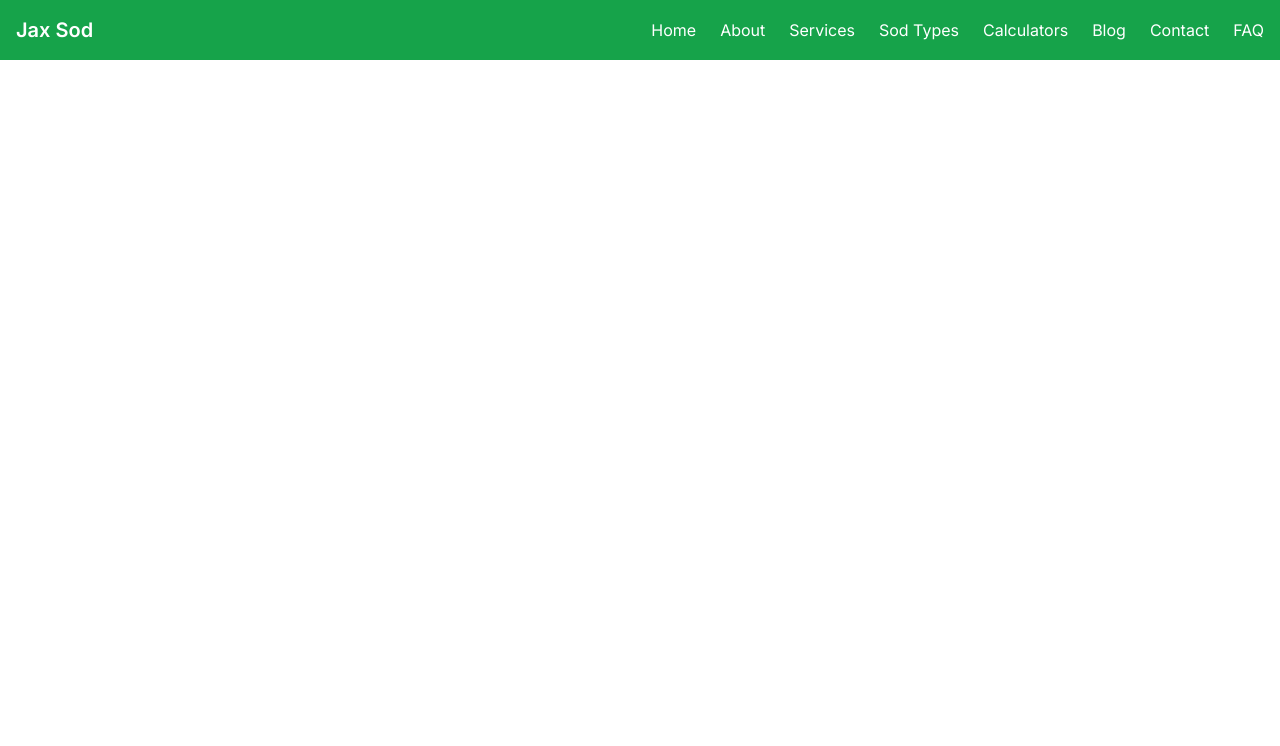
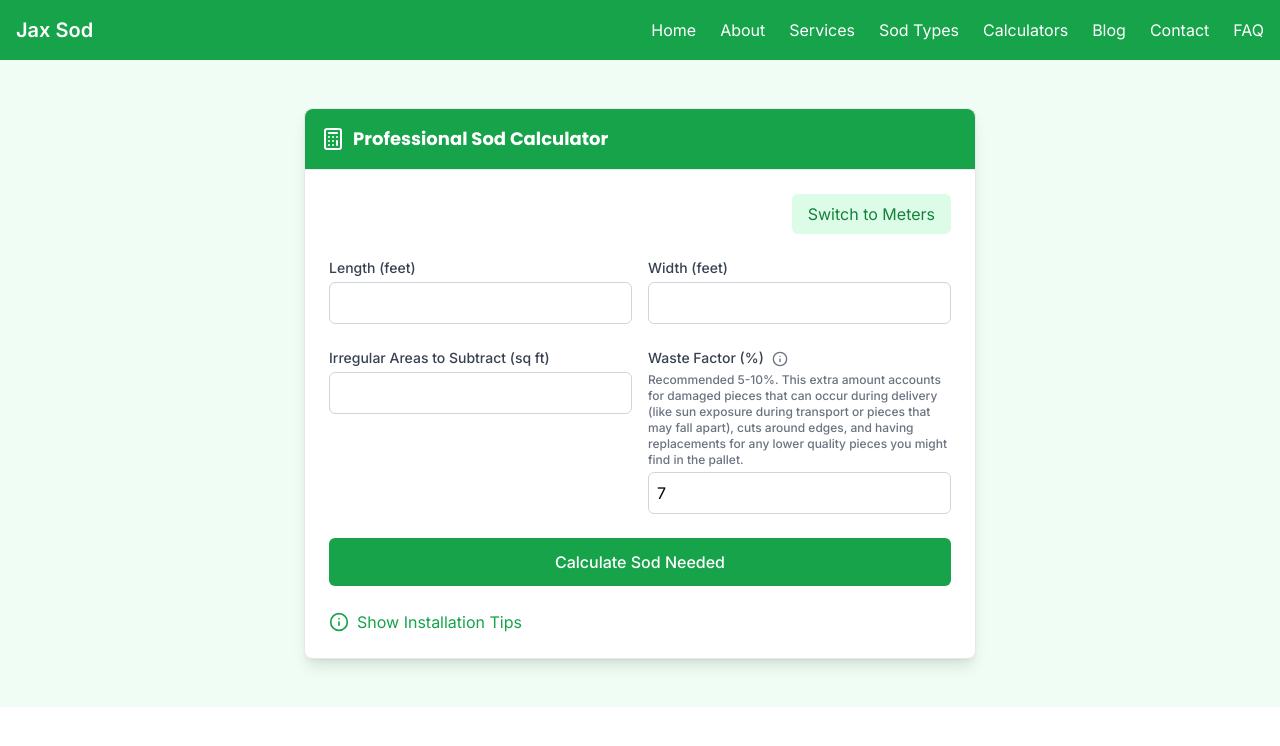
Before and after one commit to bigbricey/sb1-nvbevo, a React (Vite) app: page /calculators in a window 1280 px wide. Shown: the top 746 px of the page. Built offline with nearby package versions, Linux system fonts and the light colour scheme.

Commit message:
Update Lawn Calculators with new sod calculator design

```diff
--- a/src/App.tsx
+++ b/src/App.tsx
@@ -30,7 +30,7 @@ function App() {
         <Route path="/blog/:slug" element={<BlogPost />} />
         <Route path="/faq" element={<FAQ />} />
         <Route path="/location" element={<Location />} />
-        <Route path="/lawn-calculators" element={<LawnCalculators />} />
+        <Route path="/calculators" element={<LawnCalculators />} />
         <Route path="/sod-types" element={<SodTypes />} />
       </Routes>
     </Router>
--- /dev/null
+++ b/src/components/ui/Alert.tsx
@@ -0,0 +1,14 @@
+import React, { ReactNode } from 'react';
+
+interface AlertProps {
+  children: ReactNode;
+  className?: string;
+}
+
+export const Alert = ({ children, className }: AlertProps) => (
+  <div className={`border-l-4 p-4 ${className}`}>{children}</div>
+);
+
+export const AlertDescription = ({ children }: { children: ReactNode }) => (
+  <div>{children}</div>
+);
--- /dev/null
+++ b/src/components/ui/Card.tsx
@@ -0,0 +1,22 @@
+import React, { ReactNode } from 'react';
+
+interface CardProps {
+  children: ReactNode;
+  className?: string;
+}
+
+export const Card = ({ children, className }: CardProps) => (
+  <div className={`border rounded-lg shadow ${className}`}>{children}</div>
+);
+
+export const CardHeader = ({ children, className }: CardProps) => (
+  <div className={`p-4 border-b ${className}`}>{children}</div>
+);
+
+export const CardTitle = ({ children, className }: CardProps) => (
+  <h2 className={`text-lg font-bold ${className}`}>{children}</h2>
+);
+
+export const CardContent = ({ children, className }: CardProps) => (
+  <div className={`p-4 ${className}`}>{children}</div>
+);
--- a/src/pages/LawnCalculators.tsx
+++ b/src/pages/LawnCalculators.tsx
@@ -1,131 +1,222 @@
 import React, { useState } from 'react';
-import { Calculator, ArrowRight, Info } from 'lucide-react';
+import { Card, CardHeader, CardTitle, CardContent } from '../components/ui/Card';
+import { Alert, AlertDescription } from '../components/ui/Alert';
+import { Calculator, Info } from 'lucide-react';
 import SEO from '../components/SEO';
 
-export default function LawnCalculators() {
-  const [length, setLength] = useState('');
-  const [width, setWidth] = useState('');
-  const [result, setResult] = useState(null);
+interface Results {
+  totalArea: string;
+  areaWithWaste: string;
+  unit: string;
+}
 
-  const calculateSodNeeded = (e) => {
-    e.preventDefault();
-    const area = parseFloat(length) * parseFloat(width);
-    const sodNeeded = Math.ceil(area * 1.1); // Adding 10% for waste
-    setResult(sodNeeded);
+const SodCalculator = () => {
+  const [measurements, setMeasurements] = useState({
+    length: '',
+    width: '',
+    irregularAreas: '',
+    waste: '7'
+  });
+
+  const [unit, setUnit] = useState('feet');
+  const [results, setResults] = useState<Results | null>(null);
+  const [showTips, setShowTips] = useState(false);
+
+  const handleCalculate = () => {
+    const length = parseFloat(measurements.length);
+    const width = parseFloat(measurements.width);
+    const irregularAreas = parseFloat(measurements.irregularAreas) || 0;
+    const wastePercentage = parseFloat(measurements.waste) / 100;
+
+    if (isNaN(length) || isNaN(width) || length <= 0 || width <= 0) {
+      alert('Please enter valid length and width measurements');
+      return;
+    }
+
+    const totalArea = (length * width) - irregularAreas;
+    const areaWithWaste = totalArea * (1 + wastePercentage);
+
+    setResults({
+      totalArea: Math.max(0, totalArea).toFixed(2),
+      areaWithWaste: Math.max(0, areaWithWaste).toFixed(2),
+      unit
+    });
+  };
+
+  const handleInputChange = (e: React.ChangeEvent<HTMLInputElement>) => {
+    const { name, value } = e.target;
+    setMeasurements(prev => ({
+      ...prev,
+      [name]: value
+    }));
+  };
+
+  const toggleUnit = () => {
+    if (unit === 'feet') {
+      setUnit('meters');
+      setMeasurements(prev => ({
+        ...prev,
+        length: prev.length ? (parseFloat(prev.length) * 0.3048).toFixed(2) : '',
+        width: prev.width ? (parseFloat(prev.width) * 0.3048).toFixed(2) : '',
+        irregularAreas: prev.irregularAreas ? (parseFloat(prev.irregularAreas) * 0.092903).toFixed(2) : ''
+      }));
+    } else {
+      setUnit('feet');
+      setMeasurements(prev => ({
+        ...prev,
+        length: prev.length ? (parseFloat(prev.length) / 0.3048).toFixed(2) : '',
+        width: prev.width ? (parseFloat(prev.width) / 0.3048).toFixed(2) : '',
+        irregularAreas: prev.irregularAreas ? (parseFloat(prev.irregularAreas) / 0.092903).toFixed(2) : ''
+      }));
+    }
   };
 
   return (
-    <>
-      <SEO
-        title="Lawn Calculator | Estimate Sod Needed | Jacksonville Sod Installation"
-        description="Free lawn calculator to estimate sod needed for your Jacksonville property. Professional sod installation estimates and consultation available."
-      />
+    <Card className="w-full max-w-2xl mx-auto bg-white shadow-lg">
+      <CardHeader className="bg-green-600 text-white rounded-t-lg">
+        <CardTitle className="flex items-center gap-2 text-2xl font-bold">
+          <Calculator className="w-6 h-6" />
+          Professional Sod Calculator
+        </CardTitle>
+      </CardHeader>
 
-      <div className="bg-green-50 py-12">
-        <div className="container mx-auto px-4">
-          <div className="max-w-4xl mx-auto">
-            <h1 className="text-4xl md:text-5xl font-bold text-green-800 mb-8 flex items-center">
-              <Calculator className="mr-4" size={36} />
-              Free Lawn Calculator
-            </h1>
+      <CardContent className="p-6">
+        <div className="space-y-6">
+          <div className="flex justify-end">
+            <button
+              onClick={toggleUnit}
+              className="bg-green-100 text-green-700 px-4 py-2 rounded-md hover:bg-green-200 transition-colors"
+            >
+              Switch to {unit === 'feet' ? 'Meters' : 'Feet'}
+            </button>
+          </div>
 
-            <div className="bg-white p-8 rounded-lg shadow-md mb-8">
-              <h2 className="text-2xl font-semibold text-green-800 mb-6">Calculate Sod Needed</h2>
-
-              <form onSubmit={calculateSodNeeded} className="space-y-6">
-                <div className="grid md:grid-cols-2 gap-6">
+          <div className="grid gap-4 md:grid-cols-2">
             <div>
               <label className="block text-sm font-medium text-gray-700 mb-1">
-                      Length (feet)
+                Length ({unit})
               </label>
               <input
                 type="number"
-                      value={length}
-                      onChange={(e) => setLength(e.target.value)}
-                      className="w-full p-2 border border-gray-300 rounded-md"
-                      required
-                      min="1"
+                name="length"
+                value={measurements.length}
+                onChange={handleInputChange}
+                className="w-full p-2 border border-gray-300 rounded-md focus:ring-2 focus:ring-green-500 focus:border-transparent"
+                min="0"
+                step="0.1"
               />
             </div>
             <div>
               <label className="block text-sm font-medium text-gray-700 mb-1">
-                      Width (feet)
+                Width ({unit})
               </label>
               <input
                 type="number"
-                      value={width}
-                      onChange={(e) => setWidth(e.target.value)}
-                      className="w-full p-2 border border-gray-300 rounded-md"
-                      required
-                      min="1"
+                name="width"
+                value={measurements.width}
+                onChange={handleInputChange}
+                className="w-full p-2 border border-gray-300 rounded-md focus:ring-2 focus:ring-green-500 focus:border-transparent"
+                min="0"
+                step="0.1"
+              />
+            </div>
+          </div>
+
+          <div className="grid gap-4 md:grid-cols-2">
+            <div>
+              <label className="block text-sm font-medium text-gray-700 mb-1">
+                Irregular Areas to Subtract ({unit === 'feet' ? 'sq ft' : 'sq m'})
+              </label>
+              <input
+                type="number"
+                name="irregularAreas"
+                value={measurements.irregularAreas}
+                onChange={handleInputChange}
+                className="w-full p-2 border border-gray-300 rounded-md focus:ring-2 focus:ring-green-500 focus:border-transparent"
+                min="0"
+                step="0.1"
+              />
+            </div>
+            <div>
+              <label className="block text-sm font-medium text-gray-700 mb-1">
+                Waste Factor (%) <Info className="w-4 h-4 inline-block text-gray-500 ml-1" />
+                <span className="block text-xs text-gray-500 mt-1">
+                  Recommended 5-10%. This extra amount accounts for damaged pieces that can occur during delivery
+                  (like sun exposure during transport or pieces that may fall apart), cuts around edges, and
+                  having replacements for any lower quality pieces you might find in the pallet.
+                </span>
+              </label>
+              <input
+                type="number"
+                name="waste"
+                value={measurements.waste}
+                onChange={handleInputChange}
+                className="w-full p-2 border border-gray-300 rounded-md focus:ring-2 focus:ring-green-500 focus:border-transparent"
+                min="0"
+                max="100"
+                step="1"
               />
             </div>
           </div>
 
           <button
-                  type="submit"
-                  className="w-full bg-green-600 text-white py-3 px-6 rounded-lg hover:bg-green-700 transition"
+            onClick={handleCalculate}
+            className="w-full bg-green-600 text-white py-3 rounded-md hover:bg-green-700 transition-colors font-medium"
           >
-                  Calculate Square Footage
+            Calculate Sod Needed
           </button>
-              </form>
 
-              {result && (
+          {results && (
             <div className="mt-6 p-4 bg-green-50 rounded-lg">
-                  <h3 className="font-semibold text-green-800 mb-2">Estimated Sod Needed:</h3>
-                  <p className="text-2xl font-bold text-green-600">{result} Square Feet</p>
-                  <p className="text-sm text-green-700 mt-2">
-                    *Includes 10% extra for cuts and waste
-                  </p>
+              <h3 className="text-lg font-semibold text-green-800 mb-3">Results</h3>
+              <div className="space-y-2 text-green-700">
+                <p className="font-semibold">Total Area Needed: {results.totalArea} {unit === 'feet' ? 'sq ft' : 'sq m'}</p>
+                <p className="text-sm">Area including {measurements.waste}% waste factor: {results.areaWithWaste} {unit === 'feet' ? 'sq ft' : 'sq m'}</p>
+                <p className="mt-4 text-sm italic">Please contact us for current pallet sizes and pricing for different sod varieties.</p>
+              </div>
             </div>
           )}
-            </div>
 
-            <div className="bg-white rounded-lg shadow-md p-6 mb-8">
-              <h2 className="text-2xl font-semibold text-green-800 mb-4">
-                Measurement Tips
-              </h2>
-              <ul className="space-y-3">
-                <li className="flex items-start">
-                  <Info className="text-green-600 mr-2 mt-1" size={20} />
-                  <span>Measure the length and width in feet</span>
-                </li>
-                <li className="flex items-start">
-                  <Info className="text-green-600 mr-2 mt-1" size={20} />
-                  <span>For irregular shapes, break into rectangles and add together</span>
-                </li>
-                <li className="flex items-start">
-                  <Info className="text-green-600 mr-2 mt-1" size={20} />
-                  <span>Include 10% extra for cuts and waste (automatically added)</span>
-                </li>
-                <li className="flex items-start">
-                  <Info className="text-green-600 mr-2 mt-1" size={20} />
-                  <span>Measure twice to ensure accuracy</span>
-                </li>
+          <div className="mt-4">
+            <button
+              onClick={() => setShowTips(!showTips)}
+              className="flex items-center gap-2 text-green-600 hover:text-green-700"
+            >
+              <Info className="w-5 h-5" />
+              {showTips ? 'Hide Tips' : 'Show Installation Tips'}
+            </button>
+
+            {showTips && (
+              <Alert className="mt-4 bg-blue-50 border-blue-200">
+                <AlertDescription>
+                  <ul className="list-disc pl-5 space-y-2 text-sm text-blue-800">
+                    <li>Measure your lawn carefully, including any curved edges or obstacles</li>
+                    <li>Order extra sod (5-10%) to account for cuts and potential damage</li>
+                    <li>Prepare your soil properly before installation</li>
+                    <li>Install sod within 24 hours of delivery</li>
+                    <li>Water thoroughly immediately after installation</li>
+                    <li>Avoid walking on newly installed sod for the first week</li>
                   </ul>
-            </div>
-
-            <div className="bg-green-800 text-white p-8 rounded-lg text-center">
-              <h2 className="text-3xl font-bold mb-4">Want Professional Help?</h2>
-              <p className="text-lg mb-6">
-                Get a precise measurement and free installation estimate from our team
-              </p>
-              <div className="flex flex-col sm:flex-row gap-4 justify-center">
-                <a
-                  href="tel:904-901-1457"
-                  className="bg-white text-green-800 px-8 py-3 rounded-lg inline-flex items-center justify-center hover:bg-green-100 transition"
-                >
-                  Call (904) 901-1457
-                </a>
-                <a
-                  href="/contact"
-                  className="bg-green-600 text-white px-8 py-3 rounded-lg inline-flex items-center justify-center hover:bg-green-700 transition"
-                >
-                  Request Free Estimate <ArrowRight className="ml-2" size={20} />
-                </a>
+                </AlertDescription>
+              </Alert>
+            )}
           </div>
         </div>
-          </div>
+      </CardContent>
+    </Card>
+  );
+};
+
+export default function LawnCalculators() {
+  return (
+    <>
+      <SEO
+        title="Lawn Calculators | Estimate Materials Needed | Jacksonville Sod Installation"
+        description="Free calculators to estimate sod, mulch, and topsoil needed for your Jacksonville property. Professional installation estimates available."
+      />
+      <div className="bg-green-50 py-12">
+        <div className="container mx-auto px-4">
+          <SodCalculator />
         </div>
       </div>
     </>
```
Lines whose indentation alone changed are shown as unchanged.
